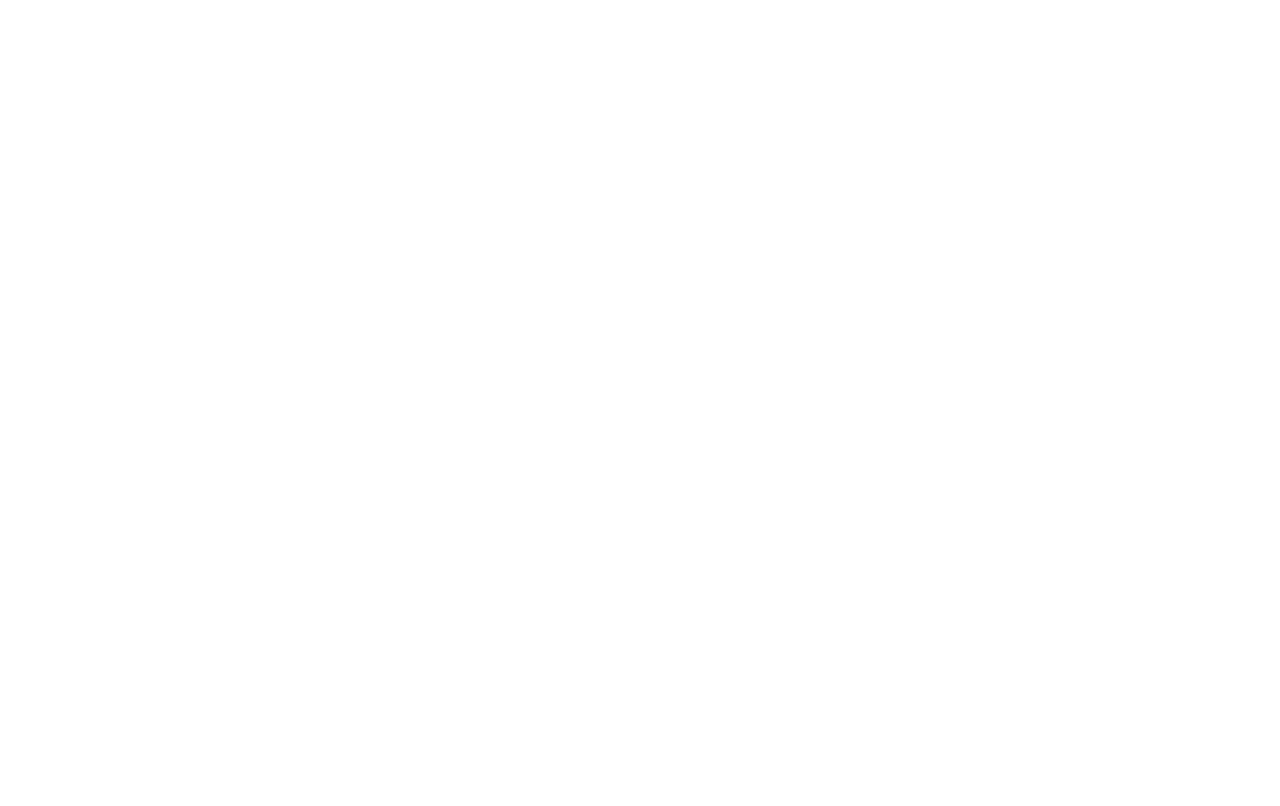
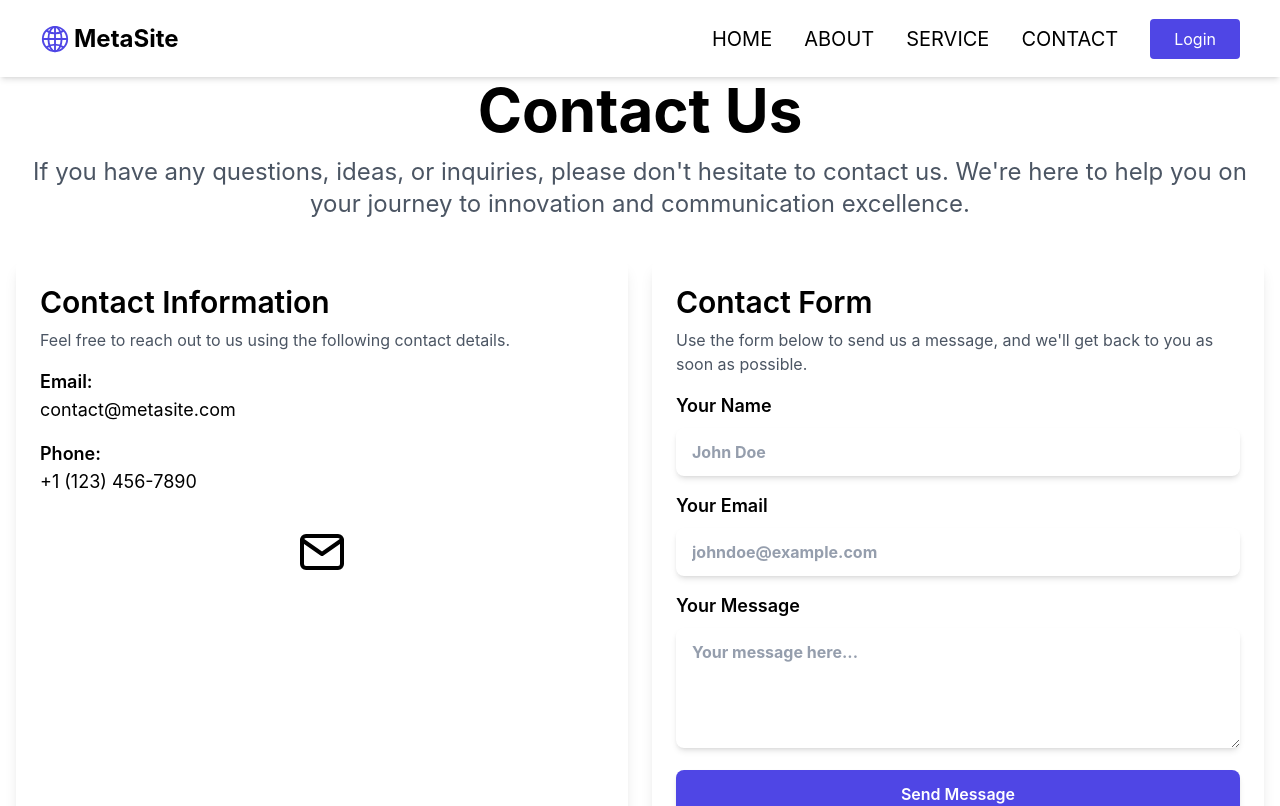
Before and after one commit to Mo-Gamer-2000/MetaSite, a React (Create React App) app in the folder mern-frontend/: page /contact in a window 1280 px wide. Before the commit this address had no page. Shown: the top 806 px of the page. Built offline with nearby package versions, Linux system fonts and the light colour scheme.

Commit message:
Contact Us page complete | other minor changes

```diff
--- a/mern-frontend/src/App.js
+++ b/mern-frontend/src/App.js
@@ -10,6 +10,7 @@
 import PostDetailPage from "./pages/PostDetailPage";
 import About from "./pages/about/About";
 import Service from "./pages/service/Service";
+import Contact from "./pages/contact/Contact";
 
 function App() {
   return (
@@ -20,6 +21,7 @@
             <Route index path="/" element={<HomePage />} />
             <Route index path="/about" element={<About />} />
             <Route index path="/service" element={<Service />} />
+            <Route index path="/contact" element={<Contact />} />
             <Route path="/login" element={<LoginPage />} />
             <Route path="/register" element={<RegisterPage />} />
             <Route path="/create-post" element={<CreatePost />} />
--- a/mern-frontend/src/components/header/Header.jsx
+++ b/mern-frontend/src/components/header/Header.jsx
@@ -33,12 +33,15 @@
   return (
     <div className="w-full fixed top-0 left-0 shadow-md z-40">
       <div className="md:flex items-center justify-between bg-white py-4 md:px-10 px-7">
-        <div className="font-bold text-2xl cursor-pointer flex items-center text-black">
+        <Link
+          to="/"
+          className="font-bold text-2xl cursor-pointer flex items-center text-black"
+        >
           <span className="text-3xl text-indigo-600 mr-1 pt-2">
             <ion-icon name="globe-outline"></ion-icon>
           </span>
           MetaSite
-        </div>
+        </Link>
         <div
           onClick={() => setOpen(!open)}
           className="text-3xl absolute right-8 top-6 cursor-pointer md:hidden"
--- /dev/null
+++ b/mern-frontend/src/pages/contact/Contact.jsx
@@ -0,0 +1,111 @@
+import React from "react";
+import MainLayout from "../../components/MainLayout";
+import { FiMail } from "react-icons/fi"; // Import the email icon from a suitable icon library
+
+const Contact = () => {
+  return (
+    <MainLayout>
+      <section className="container mx-auto py-10 px-4">
+        <div className="mt-10 text-center">
+          <h1 className="text-4xl md:text-5xl lg:text-6xl font-bold text-primary">
+            Contact Us
+          </h1>
+          <p className="text-lg md:text-xl lg:text-2xl text-gray-600 mt-4">
+            If you have any questions, ideas, or inquiries, please don't
+            hesitate to contact us. We're here to help you on your journey to
+            innovation and communication excellence.
+          </p>
+        </div>
+
+        <div className="my-10">
+          <div className="grid grid-cols-1 md:grid-cols-2 gap-6">
+            <div className="bg-white shadow-lg rounded-lg p-6">
+              <h2 className="text-xl md:text-2xl lg:text-3xl font-semibold text-black">
+                Contact Information
+              </h2>
+              <p className="text-gray-600 mt-2">
+                Feel free to reach out to us using the following contact
+                details.
+              </p>
+              <div className="mt-4">
+                <p className="text-primary text-lg font-semibold">Email:</p>
+                <p className="text-black text-lg">contact@metasite.com</p>
+              </div>
+              <div className="mt-4">
+                <p className="text-primary text-lg font-semibold">Phone:</p>
+                <p className="text-black text-lg">+1 (123) 456-7890</p>
+              </div>
+              <div className="mt-8 text-center">
+                <FiMail className="w-12 h-12 text-primary mx-auto" />
+              </div>
+            </div>
+            <div className="bg-white shadow-lg rounded-lg p-6">
+              <h2 className="text-xl md:text-2xl lg:text-3xl font-semibold text-black">
+                Contact Form
+              </h2>
+              <p className="text-gray-600 mt-2">
+                Use the form below to send us a message, and we'll get back to
+                you as soon as possible.
+              </p>
+              <form className="mt-4">
+                <div className="mb-4">
+                  <label
+                    className="block text-primary text-lg font-semibold mb-2"
+                    htmlFor="name"
+                  >
+                    Your Name
+                  </label>
+                  <input
+                    type="text"
+                    id="name"
+                    name="name"
+                    className="w-full placeholder:font-bold font-semibold text-black placeholder:text-[#959EAD] rounded-lg px-4 py-3 shadow-md focus:outline-none"
+                    placeholder="John Doe"
+                  />
+                </div>
+                <div className="mb-4">
+                  <label
+                    className="block text-primary text-lg font-semibold mb-2"
+                    htmlFor="email"
+                  >
+                    Your Email
+                  </label>
+                  <input
+                    type="email"
+                    id="email"
+                    name="email"
+                    className="w-full placeholder:font-bold font-semibold text-black placeholder:text-[#959EAD] rounded-lg px-4 py-3 shadow-md focus:outline-none"
+                    placeholder="johndoe@example.com"
+                  />
+                </div>
+                <div className="mb-4">
+                  <label
+                    className="block text-primary text-lg font-semibold mb-2"
+                    htmlFor="message"
+                  >
+                    Your Message
+                  </label>
+                  <textarea
+                    id="message"
+                    name="message"
+                    rows="4"
+                    className="w-full placeholder:font-bold font-semibold text-black placeholder:text-[#959EAD] rounded-lg px-4 py-3 shadow-md focus:outline-none"
+                    placeholder="Your message here..."
+                  ></textarea>
+                </div>
+                <button
+                  type="submit"
+                  className="w-full bg-primary text-white bg-indigo-600 font-semibold rounded-lg px-5 py-3 shadow-md hover:bg-indigo-400 transition duration-300"
+                >
+                  Send Message
+                </button>
+              </form>
+            </div>
+          </div>
+        </div>
+      </section>
+    </MainLayout>
+  );
+};
+
+export default Contact;
--- a/mern-frontend/src/pages/home/container/Main.jsx
+++ b/mern-frontend/src/pages/home/container/Main.jsx
@@ -41,7 +41,7 @@
             placeholder="Explore Artificial Intelligence, Machine Learning, and more..."
           />
           <button
-            className="w-full mt-2 bg-primary text-black font-semibold
+            className="w-full bg-indigo-600 bg-primary text-white hover:bg-indigo-400 font-semibold
           rounded-lg px-5 py-3 md:w-auto md:absolute md:right-2 md:top-1/2
           md:-translate-y-1/2 md:py-2"
           >
```
